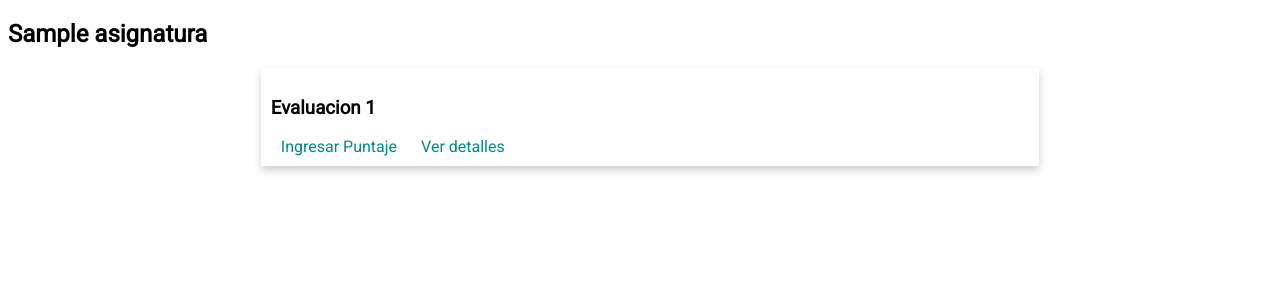
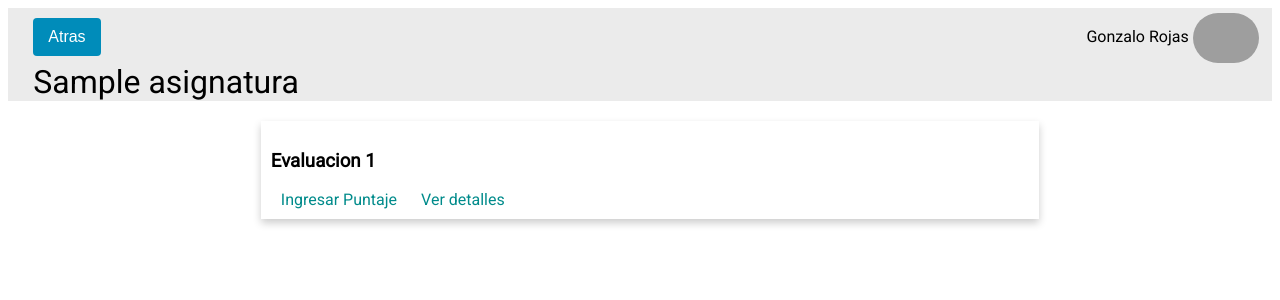
Before and after one commit to RodrigoEstay/Proyecto-IS2, a Flask app: page /asignatura/1/eval in a window 1280 px wide. Shown: the top 300 px of the page. Run offline with Flask 2, Linux system fonts and the light colour scheme; a user stored in the database is signed in; tables that the repository leaves empty hold one stand-in row (values such as "Sample post"); a database or web service that is not in the repository returns one stand-in record (values such as "Sample title"); some libraries are stand-ins or nearby versions; grey boxes are pictures that could not be loaded.

Commit message:
Encabezado agregado

```diff
--- /dev/null
+++ b/Sprint 2/static/css/encabezado.css
@@ -0,0 +1,70 @@
+.boton{
+	background-color: #008CBA;
+	border: none;
+	color: white;
+	padding: 15px 32px;
+	text-align: center;
+	text-decoration: none;
+	display: inline-block;
+	font-size: 16px;
+	border-radius: 4px;
+	transition-duration: 0.4s;
+}
+
+.boton:hover {
+	background-color: #4CAF50;
+	box-shadow: 0 8px 10px 0 rgba(0,0,0,0.2), 0 6px 20px 0 rgba(0,0,0,0.19);
+	color: white;
+}
+
+.boton:active {
+  background-color: #3e8e41;
+  transform: translateY(4px);
+  transition: 0.1s
+}
+
+.boton.atras{
+	padding: 10px 15px;
+}
+
+.encabezado{
+	display: block;
+	background-color: rgb(235,235,235);
+	width: 100%;
+	margin: 0 0 10px 0;
+}
+
+.encabezado #up{
+	padding: 0 1% 0 2%;
+	display: table;
+	width: 97%;
+}
+.encabezado #up #left{
+	padding: 0.4% 0 0 0;
+	display: table-cell;
+	width: 30%;
+}
+.encabezado #up #right{
+	padding: 0.4% 0 0 0;
+	width: 70%;
+	text-align: right;
+	display: table-cell;
+}
+
+.encabezado #up #right img{
+	vertical-align: middle;
+	border-radius: 25px;
+}
+
+.encabezado #down{
+	display: block;
+	padding: 0 1% 0 2%;
+}
+
+.encabezado #down #title{
+	font-size: 32px;
+}
+
+.encabezado #down #subtitle{
+	font-size: 27px;
+}
--- /dev/null
+++ b/Sprint 2/templates/encabezado.html
@@ -0,0 +1,33 @@
+<!DOCTYPE html>
+<html lang="es">
+<head>
+	<meta charset="utf-8">
+	<link rel="stylesheet" href="{{ url_for('static', filename= 'css/encabezado.css') }}">
+</head>
+
+<title>{% block headerEnc %}{% endblock %}</title>
+
+<div class="encabezado">
+
+	<div id="up">
+		<div id="left">
+			<input type="button" class="boton atras" value="Atras" onclick="history.back(-1)"/>
+		</div>
+		<div id="right">
+			<span>Gonzalo Rojas</span>
+			<img src="https://lh3.googleusercontent.com/proxy/r_eJ6mBl43oihvQVBx2KqogXDKOCcn8IPCs1EWvfc0On6Tsl3MC56O19J_8ZRo7Us3lQgoBl2mrvXbeQAAwn26EYu-oLdnwlSlXSkF0RnXMBQX9ZzGgNU7bE4z-Py8lSk23ChGhwrVGmBpGcrJLPMmnmQYO8BOFNF2X5PkCFBohW_ybyv-FY" style="height: 50px;">
+		</div>
+	</div>
+
+	<div id="down">
+		<div id="title">
+			{% block titleEnc %}{% endblock %}
+		</div>
+		<div id="subtitle">
+			{% block subtitle %}{% endblock %}
+		</div>
+	</div>
+
+</div>
+
+{% block content %}{% endblock %}
--- a/Sprint 2/templates/evaluacion/detalles.html
+++ b/Sprint 2/templates/evaluacion/detalles.html
@@ -1,6 +1,6 @@
 {% extends 'listas_base.html' %}
 {% block header %}
-	<h1>{% block title %}{{ asignatura }}{% endblock %}</h1>
+	{% block title %}{{ asignatura }}{% endblock %}
 {% endblock %}
 {% block subHeader %}
 
--- a/Sprint 2/templates/evaluacion/eval.html
+++ b/Sprint 2/templates/evaluacion/eval.html
@@ -1,6 +1,6 @@
 {% extends 'listas_base.html' %}
 {% block header %}
-	<h1>{% block title %}{{ asignatura["name"] }}{% endblock %}</h1>
+	{% block title %}{{ asignatura["name"] }}{% endblock %}
 {% endblock %}
 
 {% block list %}
--- a/Sprint 2/templates/listas_base.html
+++ b/Sprint 2/templates/listas_base.html
@@ -1,15 +1,18 @@
+
+{% extends 'encabezado.html' %}
+{% block headerEnc %}{% block titleEnc %}{% block header %}{% block title %}{% endblock %}{% endblock %}{% endblock %}{% endblock %}
+{% block subtitle %}{% block subHeader %}{% endblock %}{% endblock %}
+
+{% block content %}
+
 <!doctype html>
 <head>
 	<meta charset="utf-8">
 	<link rel="stylesheet" href="{{ url_for('static', filename= 'css/style.css') }}">
 </head>
-<title>{% block title %}{% endblock %}</title>
-
-<nav>
-	<h1>{% block header %}{% endblock %}</h1>
-	<h2>{% block subHeader %}{% endblock %}</h2>
-</nav>
 
 <section class="list">
 	{% block list %}{% endblock %}
 </section>
+
+{% endblock %}
```
Also changed, not shown: Sprint 2/templates/addEval.html (+10 -1 lines), Sprint 2/templates/asignaturas.html (+7 -0 lines), Sprint 2/templates/infAsignatura.html (+8 -1 lines), Sprint 2/static/images/loginImage.png (added).
